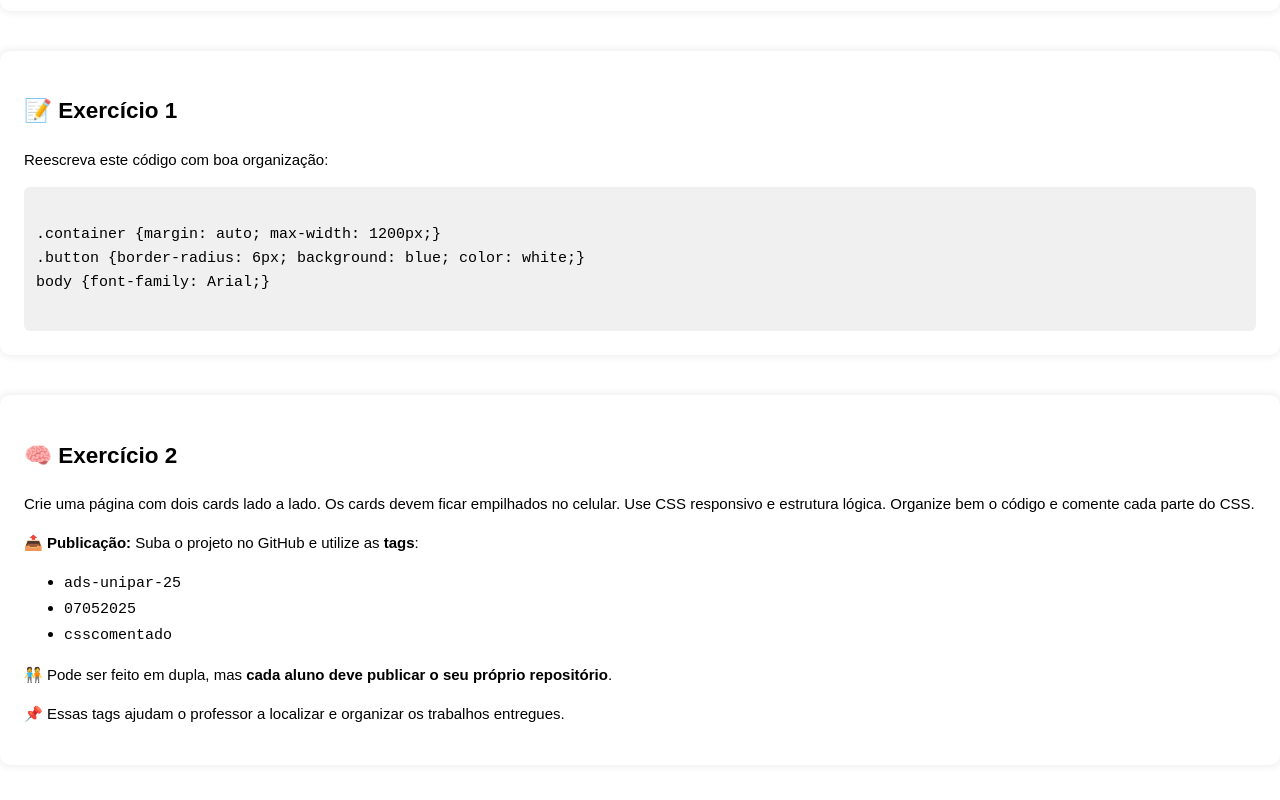
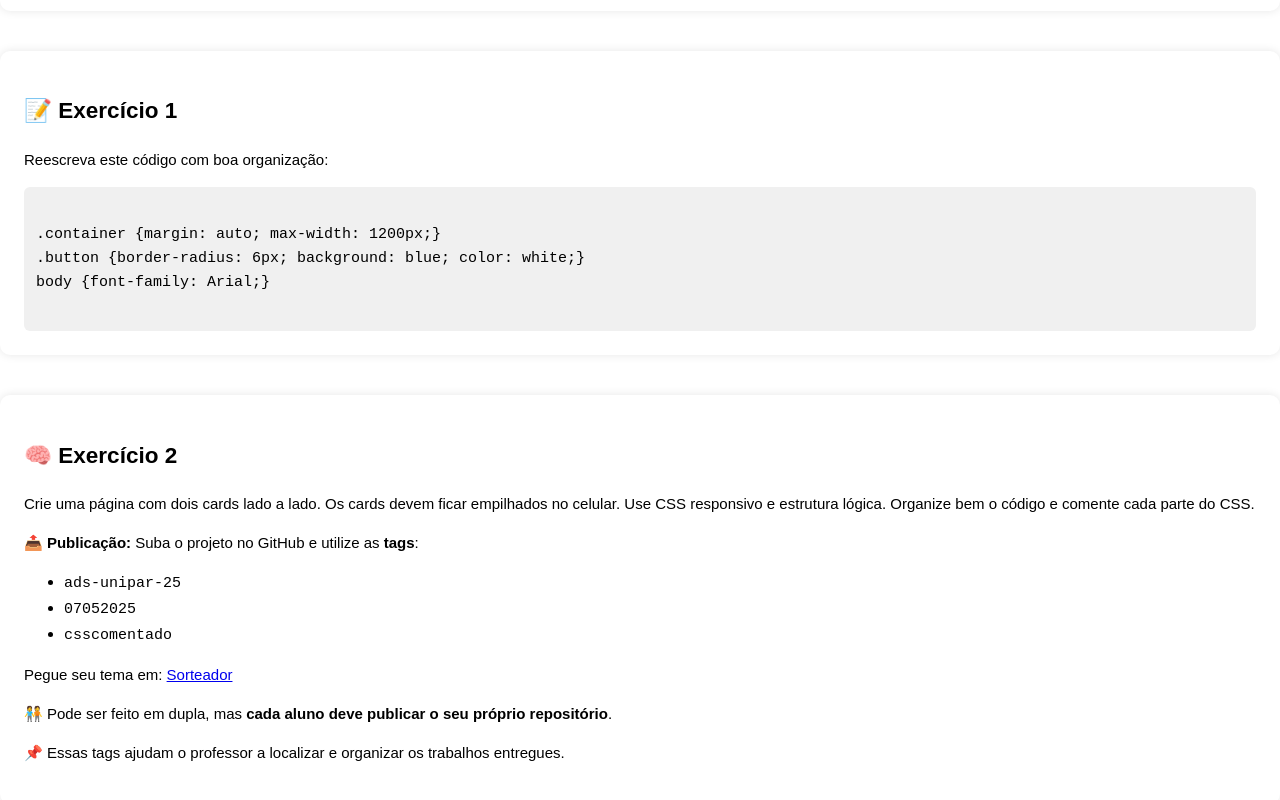
Before and after one commit to edvaldor/aula_css_2_slides, a plain HTML site: page index.html in a window 1280 px wide. Shown: the part 8670-9470 px from the top of the page. Drawn offline with Linux system fonts and the light colour scheme.

Commit message:
Update index.html

```diff
--- a/index.html
+++ b/index.html
@@ -256,6 +256,7 @@ body {font-family: Arial;}
       <li><code>07052025</code></li>
       <li><code>csscomentado</code></li>
     </ul>
+    <p>Pegue seu tema em: <a href="https://sorteador-kohl.vercel.app/">Sorteador</a></p>
     <p>🧑‍🤝‍🧑 Pode ser feito em dupla, mas <strong>cada aluno deve publicar o seu próprio repositório</strong>.</p>
     <p>📌 Essas tags ajudam o professor a localizar e organizar os trabalhos entregues.</p>
   </div>
```
